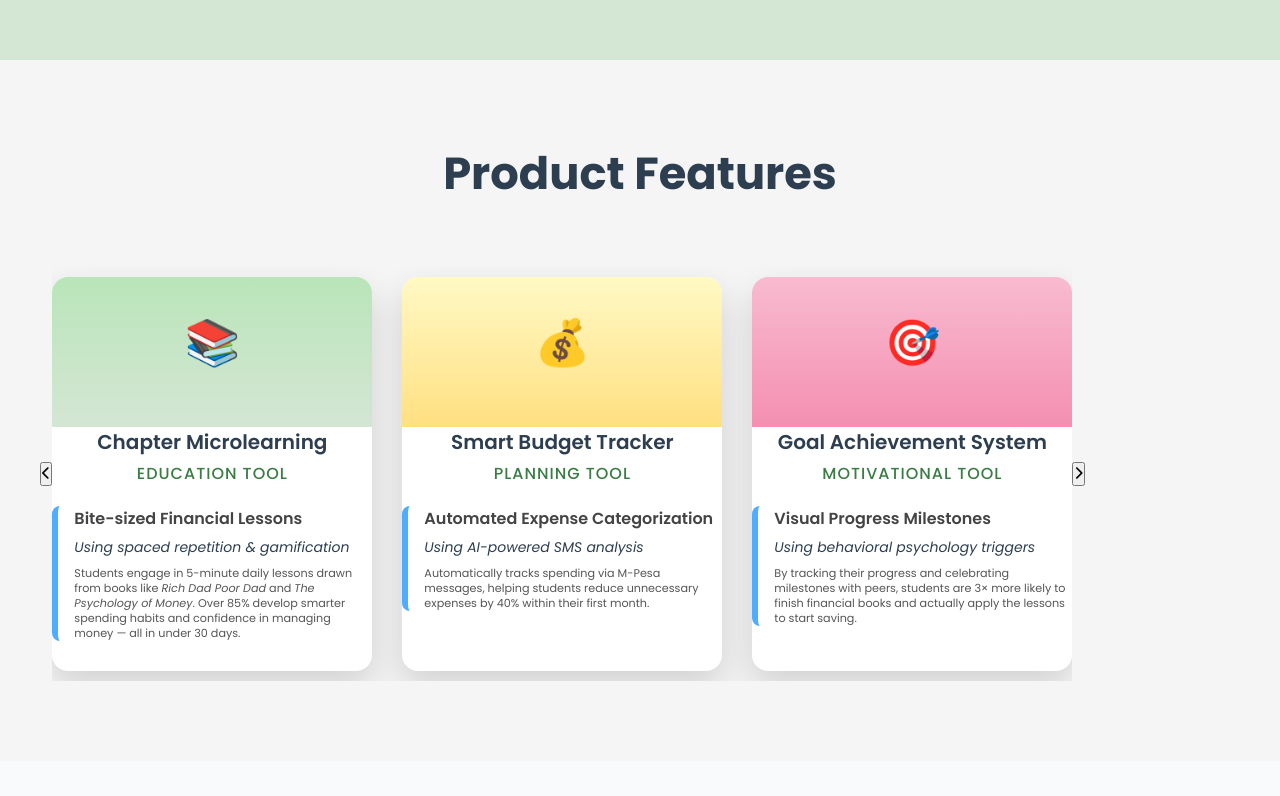
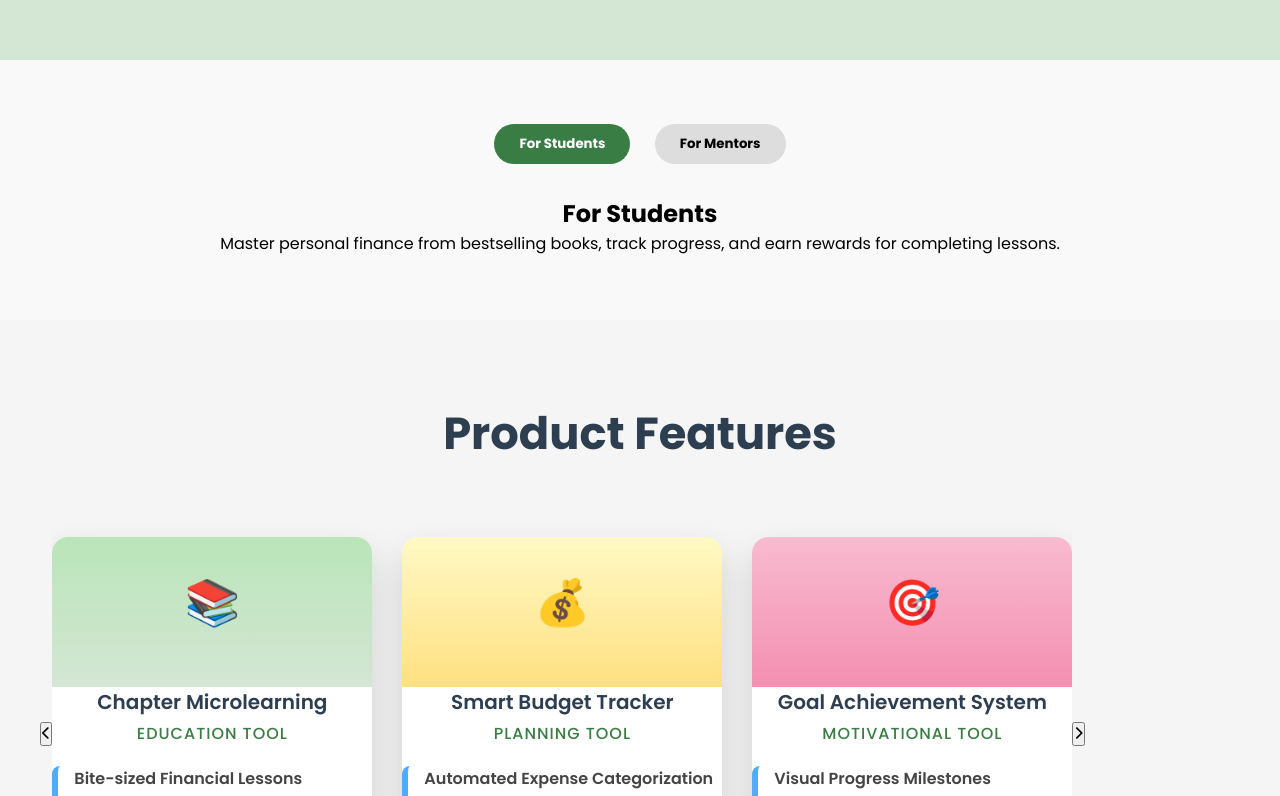
Before and after one commit to Fndemi/MoneyMind, a plain HTML site: page index.html in a window 1280 px wide. Shown: the part 1426-2222 px from the top of the page. Drawn offline with Linux system fonts and the light colour scheme.

Commit message:
Implemented toggle section

```diff
--- a/index.html
+++ b/index.html
@@ -17,7 +17,7 @@
   <div class="nav-container">
     <a class="logo">
       <img src="assets/Logo.png" alt="Logo">
-      <span>MONEY MIND KE</span>
+      <h1>MONEY MIND KE</h1>
     </a>
 
     <div class="nav-links">
@@ -44,7 +44,6 @@
     <div class="about-container">
       <h2 class="about-title">About Us</h2>
 
-      <!-- LEFT COLUMN -->
       <div class="content-left">
         <div class="section-card">
           <h3 class="section-title">How It All Started</h3>
@@ -61,12 +60,29 @@
         </div>
       </div>
 
-      <!-- RIGHT COLUMN -->
       <div class="image-container">
         <img src="assets/aboutimage.png" alt="about-image" class="about-image">
       </div>
     </div>
   </section>
+
+  <section id="audience-toggle" class="audience-section">
+  <div class="toggle-buttons">
+    <button onclick="showAudience('students')" id="studentsBtn" class="active">For Students</button>
+    <button onclick="showAudience('mentors')" id="mentorsBtn">For Mentors</button>
+  </div>
+
+  <div id="studentsContent" class="audience-content active">
+    <h2>For Students</h2>
+    <p>Master personal finance from bestselling books, track progress, and earn rewards for completing lessons.</p>
+  </div>
+
+  <div id="mentorsContent" class="audience-content">
+    <h2>For Mentors</h2>
+    <p>Join as a mentor to guide students, share expert insights, and lead financial literacy sessions.</p>
+  </div>
+</section>
+
 
   <section id="Features" class="features-section">
     <h2 class="features-title">Product Features</h2>
--- a/main.js
+++ b/main.js
@@ -1,3 +1,18 @@
+ function showAudience(type) {
+    document.getElementById("studentsContent").classList.remove("active");
+    document.getElementById("mentorsContent").classList.remove("active");
+    document.getElementById("studentsBtn").classList.remove("active");
+    document.getElementById("mentorsBtn").classList.remove("active");
+
+    if (type === "students") {
+      document.getElementById("studentsContent").classList.add("active");
+      document.getElementById("studentsBtn").classList.add("active");
+    } else {
+      document.getElementById("mentorsContent").classList.add("active");
+      document.getElementById("mentorsBtn").classList.add("active");
+    }
+  }
+
 document.addEventListener("DOMContentLoaded", function () {
   const faqItems = document.querySelectorAll(".faq-item");
 
--- a/style.css
+++ b/style.css
@@ -69,30 +69,22 @@ transform:translateY(-3px);
   padding: 4rem 2rem;
   position: relative;
   overflow: hidden;
-
-  /* Background image settings */
-  background-image: url('assets/Backgoundimage.jpg');
+   background-image: url('assets/Backgoundimage.jpg');
   background-size: cover;
   background-position: center;
   background-repeat: no-repeat;
   background-attachment: fixed;
 
-  /* Remove this — not recommended */
-  /* filter: opacity(0.6); */
-
-  /* background-color: #E6F0E6; */
 }
 
-/* Add this new overlay layer */
 .hero::before {
   content: "";
   position: absolute;
   top: 0; left: 0; right: 0; bottom: 0;
-  background-color: rgba(230, 240, 230, 0.85); /* light tint overlay */
+  background-color: rgba(230, 240, 230, 0.85);
   z-index: 1;
 }
 
-/* This wraps your hero text/content */
 .hero-content {
   position: relative;
   z-index: 2;
@@ -101,14 +93,12 @@ transform:translateY(-3px);
   color:#2C3E50;
   font-weight:800;
   font-size: 64px;
-  /* line-height: 72px; */
 
 }
 .tagline{
   color:#2C3E50;
 font-size:40px;
  font-size: 28px;
-  /* line-height: 40px; */
 }
 
 .Cta-button{
@@ -122,7 +112,75 @@ font-size:40px;
   height: auto;
   padding: 16px 40px;
   font-size: 1.2rem;
+  border:none;
+  cursor:pointer;
+  transition:all 0.3s ease-in-out;
 }
+.Cta-button:hover{
+  background-color:#5a6dda;
+  transform:translateY(-4px);
+}
+
+
+.audience-section {
+  text-align: center;
+  padding: 4rem 2rem;
+  background-color: #f9f9f9;
+}
+
+/* Toggle buttons */
+.toggle-buttons {
+  margin-bottom: 2rem;
+}
+.toggle-buttons button {
+  padding: 10px 25px;
+  margin: 0 10px;
+  border: none;
+  background: #ddd;
+  cursor: pointer;
+  transition: 0.3s ease;
+  border-radius: 30px;
+  font-weight: bold;
+}
+.toggle-buttons .active {
+  background: #3a7d44;
+  color: #fff;
+}
+
+/* Content blocks */
+.audience-content {
+  display: none;
+  opacity: 0;
+  transform: translateY(20px);
+  animation: fadeOut 0.4s forwards;
+}
+.audience-content.active {
+  display: block;
+  animation: fadeInUp 0.6s ease-out forwards;
+}
+
+@keyframes fadeInUp {
+  from {
+    opacity: 0;
+    transform: translateY(30px);
+  }
+  to {
+    opacity: 1;
+    transform: translateY(0);
+  }
+}
+
+@keyframes fadeOut {
+  from {
+    opacity: 1;
+    transform: translateY(0);
+  }
+  to {
+    opacity: 0;
+    transform: translateY(20px);
+  }
+}
+
 
 .about{
   background-color:#D4E6D4;
```
